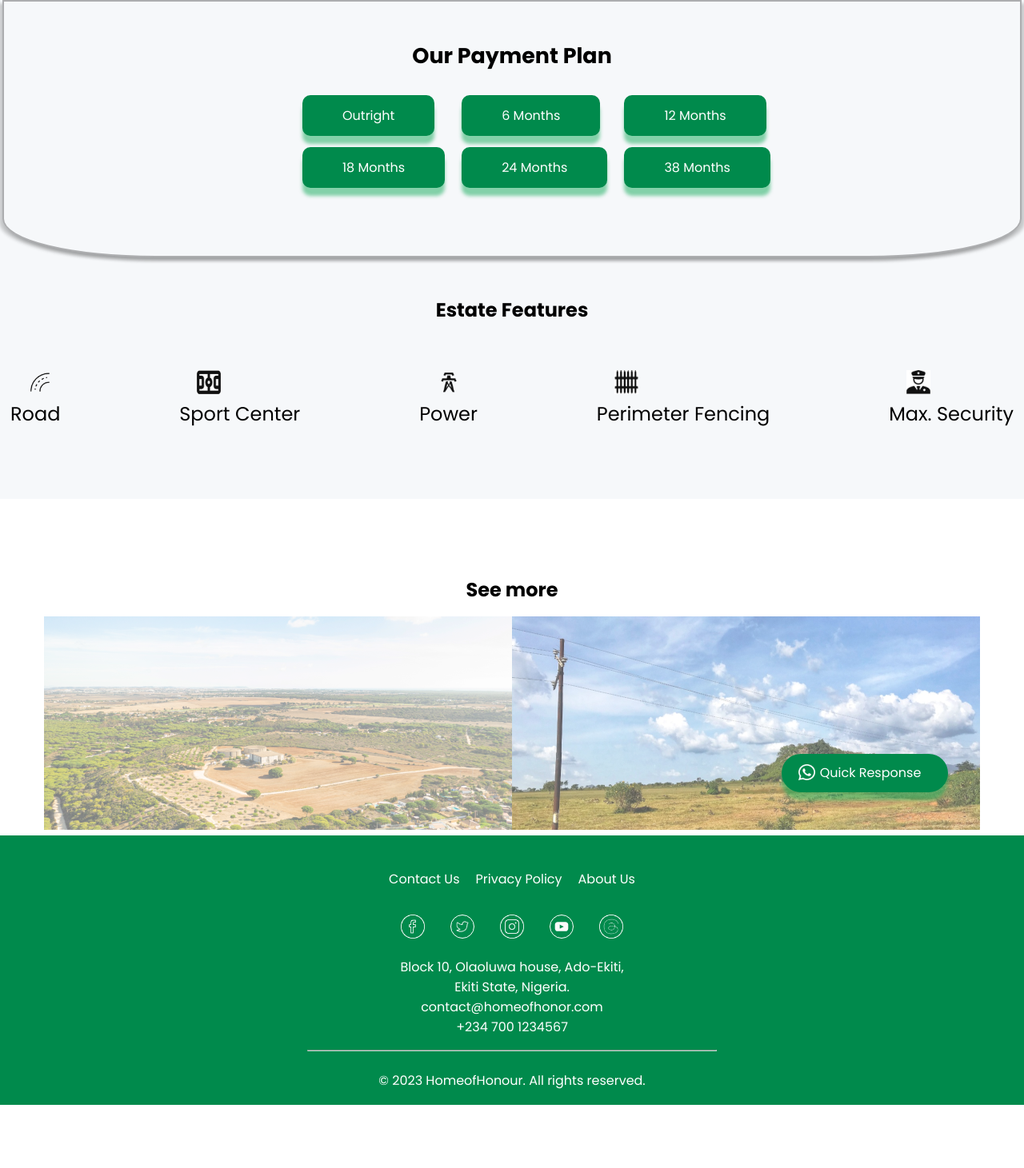
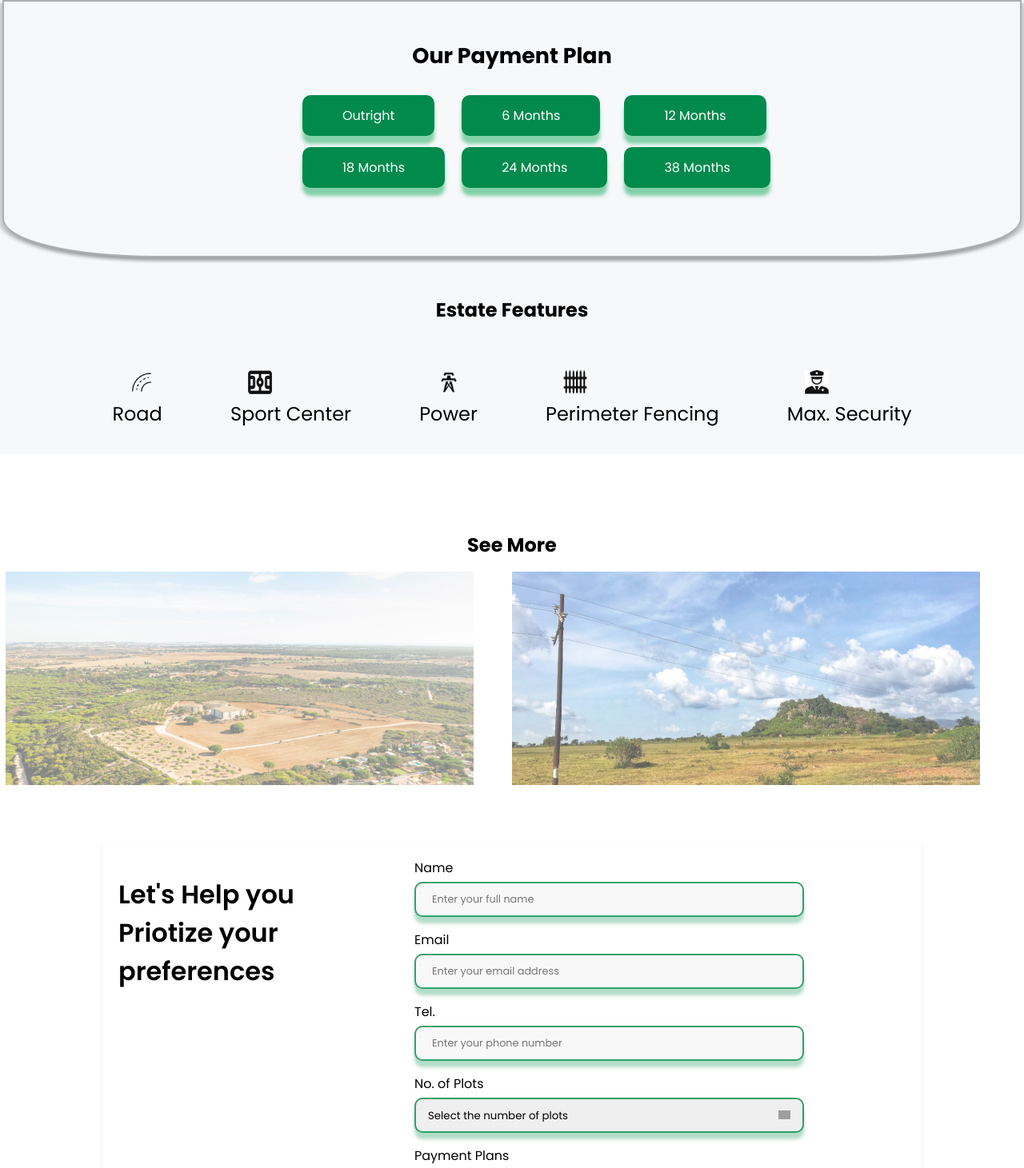
Before and after one commit to Dprinces/Real_Estate_Web_App, a React (Vite) app: page /fajuyiLand in a window 1280 px wide. Shown: the part 1330-2791 px from the top of the page at 80% size. Before the commit the page ends 2712 px from the top, so only its background shows below. Built offline with nearby package versions, Linux system fonts and the light colour scheme; grey boxes are pictures that could not be loaded.

Commit message:
update file

```diff
--- a/package.json
+++ b/package.json
@@ -19,6 +19,7 @@
     "react-icons": "^4.10.1",
     "react-lazy-load": "^4.0.1",
     "react-router-dom": "^6.14.2",
+    "react-scroll": "^1.8.9",
     "react-slick": "^0.29.0",
     "slick-carousel": "^1.8.1"
   },
--- a/src/Components/Common/Header/NavItems.jsx
+++ b/src/Components/Common/Header/NavItems.jsx
@@ -36,5 +36,10 @@ export const serviceDropdown = [
     path: "/fajuyiEstate",
     cName: "submenu-item",
   },
-
+  {
+    id: 2,
+    title: "Eve Perfection Estate",
+    path: "/evepertection",
+    cName: "submenu-item",
+  },
 ];
--- a/src/Components/Features/House/House.css
+++ b/src/Components/Features/House/House.css
@@ -46,3 +46,22 @@
   .icons-text {
     font-size: 1.5rem;
   }
+
+
+  .bedroom-display {
+    display: grid;
+    grid-template-columns: repeat(3, 1fr);
+    gap: 10px;
+
+
+
+  }
+
+  .bedroom-display img {
+    max-width: 100%;
+    height: auto;
+  }
+
+  section {
+    text-align: left;
+  }
--- a/src/Components/Features/Land/Land.css
+++ b/src/Components/Features/Land/Land.css
@@ -1,5 +1,6 @@
  .land-wrapper {
-  background-color: rgb(239, 243, 246);;
+  background-color: rgb(239, 243, 246);
+  height: 100%;
 }
 
 .land-container {
@@ -80,18 +81,28 @@
   font-weight: 500;
 }
 
-.booking-btn {
+.booking-btn-one {
   border: none;
   background: transparent;
-  padding: 6px 6px 6px 6px;
+  padding: 6px 10px 6px 10px;
   font-size: 1.1rem;
   color: white;
   background: #008a4c;
   border-radius: 5px;
   transition: 0.3s all ease-out;
   cursor: pointer;
+  margin-top: 1rem;
   margin-bottom: 3.5rem;
+
 }
+
+.booking-btn-one:active {
+  transition: scale(1.96);
+  color: black;
+  font-weight: 500;
+}
+
+
 
 .lands-container {
   display: flex;
@@ -134,7 +145,7 @@
 }
 
 .sub-para {
-  margin-top: 1rem;
+  margin-top: 0.3rem;
   font-weight: 600;
 }
 
@@ -200,10 +211,11 @@
   font-weight: 500;
 }
 
-.estate-features {
-  margin-bottom: 3.5rem;
+
+.est-wrapper {
+  margin: 0 auto;
+  width: 80%;
 }
-
 
 
 .more-info-wrapper {
@@ -216,3 +228,54 @@
   margin-bottom: 1rem;
   font-size: 1rem;
 }
+
+.two-lands {
+ margin-bottom: 4rem;
+
+}
+
+
+.two-lands img {
+ padding-right: 3rem;
+
+}
+
+.text-left {
+  font-size: 2rem;
+  font-weight: 600;
+  padding-right: 2rem;
+}
+
+
+.form-container .text-left {
+  /* max-width: 100%; */
+  display: block;
+  width: 23.125rem;
+height: 30.5625rem;
+transform: translateY(-7%);
+}
+
+.prefer-wrapper {
+   margin: 0 auto;
+   width: 80%;
+   margin-bottom: 10rem;
+}
+
+.btn-prefer {
+ display: block;
+  text-align: center;
+
+   background-color: #008a4c;
+  color: #fff;
+  border: none;
+  cursor: pointer;
+  font-size: 16px;
+  border-radius: 0.625rem;
+  box-shadow: 0px 10px 4px 0px rgba(15, 169, 88, 0.5);
+  transition: 0.3s all ease-out;
+  padding: 0.8rem 3.125rem;
+  margin: 0.3rem 0.5rem;
+  width: 10rem;
+  margin-left: 20rem;
+
+  }
--- a/src/Components/Features/Land/Land.jsx
+++ b/src/Components/Features/Land/Land.jsx
@@ -1,4 +1,4 @@
-import React from "react";
+import React, {useState} from "react";
 import "./Land.css";
 import { estateFeatures } from "../../../Pages/EstatePage/Data/EstateFeatures";
 import { estateLand } from "./Data/EstateLands";
@@ -6,6 +6,39 @@ import Navbar from "../../Common/Header/Navbar";
 import Footer from "../../Common/Footer/Footer";
 
 export default function Land() {
+
+  const [formData, setFormData] = useState({
+    Name: "",
+    email: "",
+    tel: "",
+    noofplots: "",
+    paymentplans: "",
+    preferredContactMethod: "",
+  });
+
+  const handleChange = (e) => {
+    const { name, value } = e.target;
+    setFormData({
+      ...formData,
+      [name]: value,
+    });
+  };
+
+  const handleSubmit = (e) => {
+    e.preventDefault();
+    console.log(formData);
+
+    setFormData({
+      Name: "",
+      email: "",
+      tel: "",
+      noofplots: "",
+      paymentplans: "",
+      preferredContactMethod: "",
+
+    });
+  };
+
   return (
     <>
       <Navbar />
@@ -31,7 +64,7 @@ export default function Land() {
                 <p className="sub-para">
                   Price: N7M <br /> Type: Service Estate
                 </p>
-                <button className="booking-btn"> Reserve a Plot</button>
+                <button className="booking-btn-one"> Make a Reservation</button>
               </div>
               <div className="land-image">
                 <img src="/images/land-image.png" alt="Land Image" />
@@ -62,6 +95,7 @@ export default function Land() {
               </div>
             </div>
           </div>
+          <div className="est-wrapper">
             <section className="estate-features">
               <h2>Estate Features</h2>
               <div className="estate-features-container">
@@ -80,16 +114,109 @@ export default function Land() {
             </section>
           </div>
         </div>
+      </div>
       <div class="more-info-wrapper">
         <div className="more-info-title">
-          <h2>See more</h2>
+          <h2>See More</h2>
         </div>
-        <div className="">
+        <div className="two-lands">
           <img src="/images/eveperf-land.png" alt="Image 1" />
           <img src="/images/greenways-land.png" alt="Image 2" />
         </div>
       </div>
+      <div className="prefer-wrapper">
+        <div className="form-container">
+          <div className="text-left">
+            <div>
+              Let's Help you <br />
+              Priotize
+              your <br />preferences
+            </div>
+          </div>
+          <form onSubmit={handleSubmit}>
+            <label>Name</label>
+            <input
+              type="text"
+              name="Name"
+              value={formData.Name}
+              onChange={handleChange}
+              placeholder="Enter your full name"
+              required
+            />
 
+            <label>Email</label>
+            <input
+              type="email"
+              name="email"
+              value={formData.email}
+              onChange={handleChange}
+              placeholder="Enter your email address"
+              required
+            />
+
+            <label>Tel.</label>
+            <input
+              type="tel"
+              name="tel"
+              value={formData.tel}
+              onChange={handleChange}
+              placeholder="Enter your phone number"
+              required
+            />
+
+            <label>No. of Plots</label>
+            <select
+              name="noofplots"
+              value={formData.noofplots}
+              onChange={handleChange}
+              required
+              className="select-one"
+            >
+              <option value="" disabled>
+                Select the number of plots
+              </option>
+              <option value="house">1</option>
+              <option value="apartment">2</option>
+              <option value="condo">3</option>
+            </select>
+
+            <label>Payment Plans</label>
+            <select
+              name="paymentplans"
+              value={formData.paymentplans}
+              onChange={handleChange}
+              required
+              className="select-one"
+            >
+              <option value="" disabled>
+                Select the payment plan
+              </option>
+              <option value="house">Outright</option>
+              <option value="apartment">6 Months</option>
+              <option value="condo">12 Months</option>
+              <option value="condo">18 Months</option>
+              <option value="condo">24 Months</option>
+              <option value="condo">38 Months</option>
+            </select>
+
+            <label>Select a Preferred Contact Method</label>
+            <select
+              name="preferredContactMethod"
+              value={formData.preferredContactMethod}
+              onChange={handleChange}
+              className="select-one"
+              required
+            >
+              <option value="" disabled>
+                Select an option
+              </option>
+              <option value="phone">Phone</option>
+              <option value="email">Email</option>
+            </select>
+            <button type="submit" className="btn-prefer">Submit</button>
+          </form>
+        </div>
+      </div>
       <div className="resp-wrapper">
         <div className="quick-resp-btn">
           <a href="https://wa.me/08136154917" target="_blank">
--- a/src/Components/ReviewSection/UserRating.css
+++ b/src/Components/ReviewSection/UserRating.css
@@ -1,9 +1,9 @@
 .star {
   font-size: 30px; /* Adjust the size as needed */
-  color: clack;
+  color: rgb(172, 155, 55);
   cursor: pointer;
 }
 
 .star.selected {
-  color: green;
+  color: rgb(172, 155, 55);
 }
--- a/src/Components/ReviewSection/UserRating.jsx
+++ b/src/Components/ReviewSection/UserRating.jsx
@@ -2,7 +2,7 @@ import React, { useState } from "react";
 import './UserRating.css'
 
 const UserRating = () => {
-  const [rating, setRating] = useState(0);
+  const [rating, setRating] = useState(5);
 
   const handleStarClick = (selectedRating) => {
     setRating(selectedRating);
--- a/src/Components/ScheduleInspection/ScheduleInspection.css
+++ b/src/Components/ScheduleInspection/ScheduleInspection.css
@@ -142,7 +142,7 @@ transform: translateY(-10%);
   box-shadow: 0px 8px 4px 0px rgba(0, 138, 76, 0.3);
 }
 
- .form-container button {
+ .form-container .btn-primary {
   display: block;
   float: right;
   text-align: center;
@@ -168,7 +168,7 @@ transform: translateY(-10%);
 }
 
  input:required {
-  color: green;
+  color: rgb(8, 8, 8);
 
 }
 
@@ -207,7 +207,6 @@ transform: translateY(-10%);
 
 } */
 
-/* Style for the dropdown options */
 select option {
   background: #fff;
   color: #333;
--- a/src/Components/ScheduleInspection/ScheduleInspection.jsx
+++ b/src/Components/ScheduleInspection/ScheduleInspection.jsx
@@ -183,7 +183,7 @@ export default function ScheduleInspection() {
               </div>
             </div>
 
-            <button type="submit">Submit</button>
+            <button type="submit" className='btn-primary'>Submit</button>
           </form>
         </div>
       </div>
```
Also changed, not shown: src/Components/Features/House/House.jsx (+27 -26 lines), src/Pages/EstatePage/EstatePage.jsx (+18 -8 lines), 2 other files (tests, documents, lock files or other folders). Lines whose indentation alone changed are shown as unchanged.
